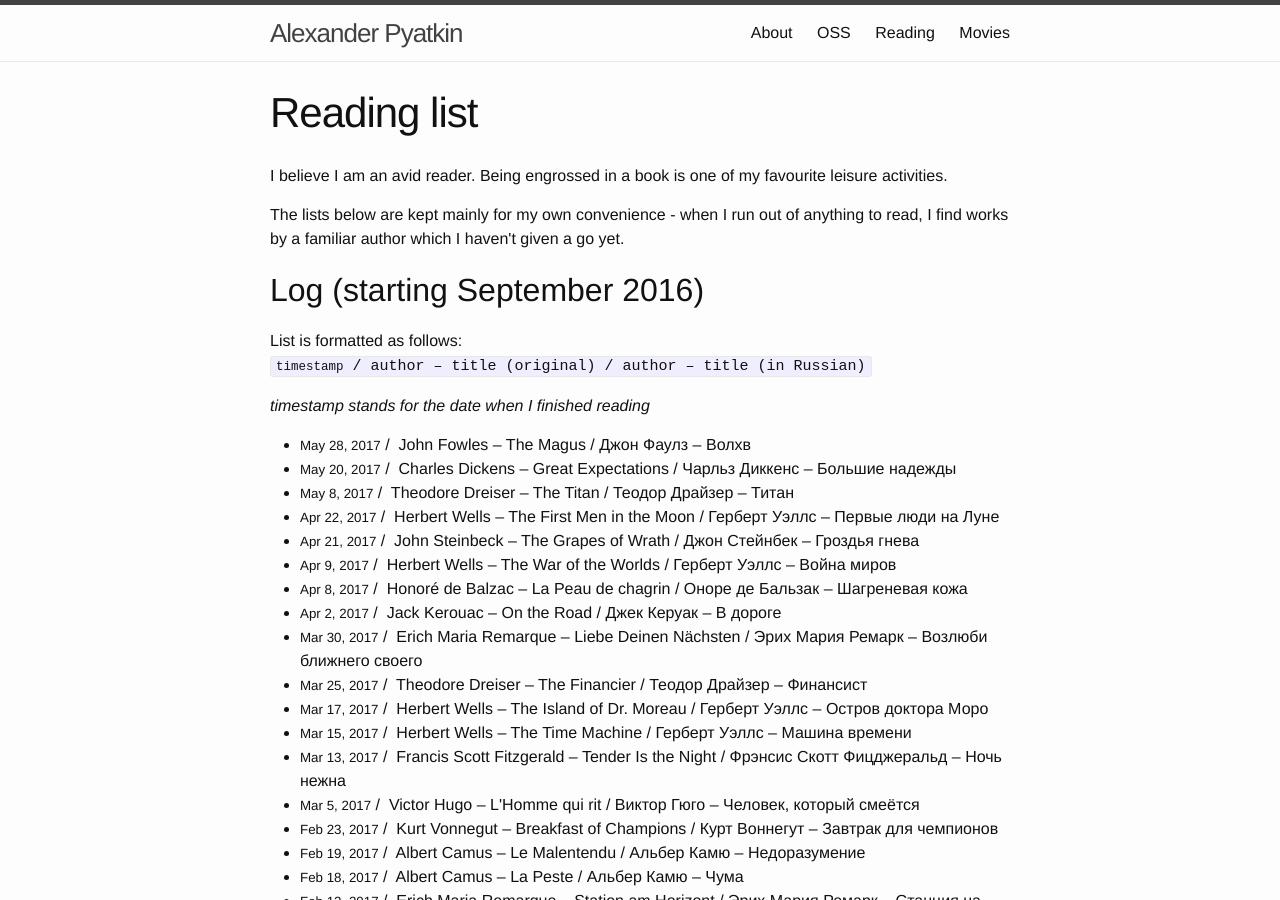
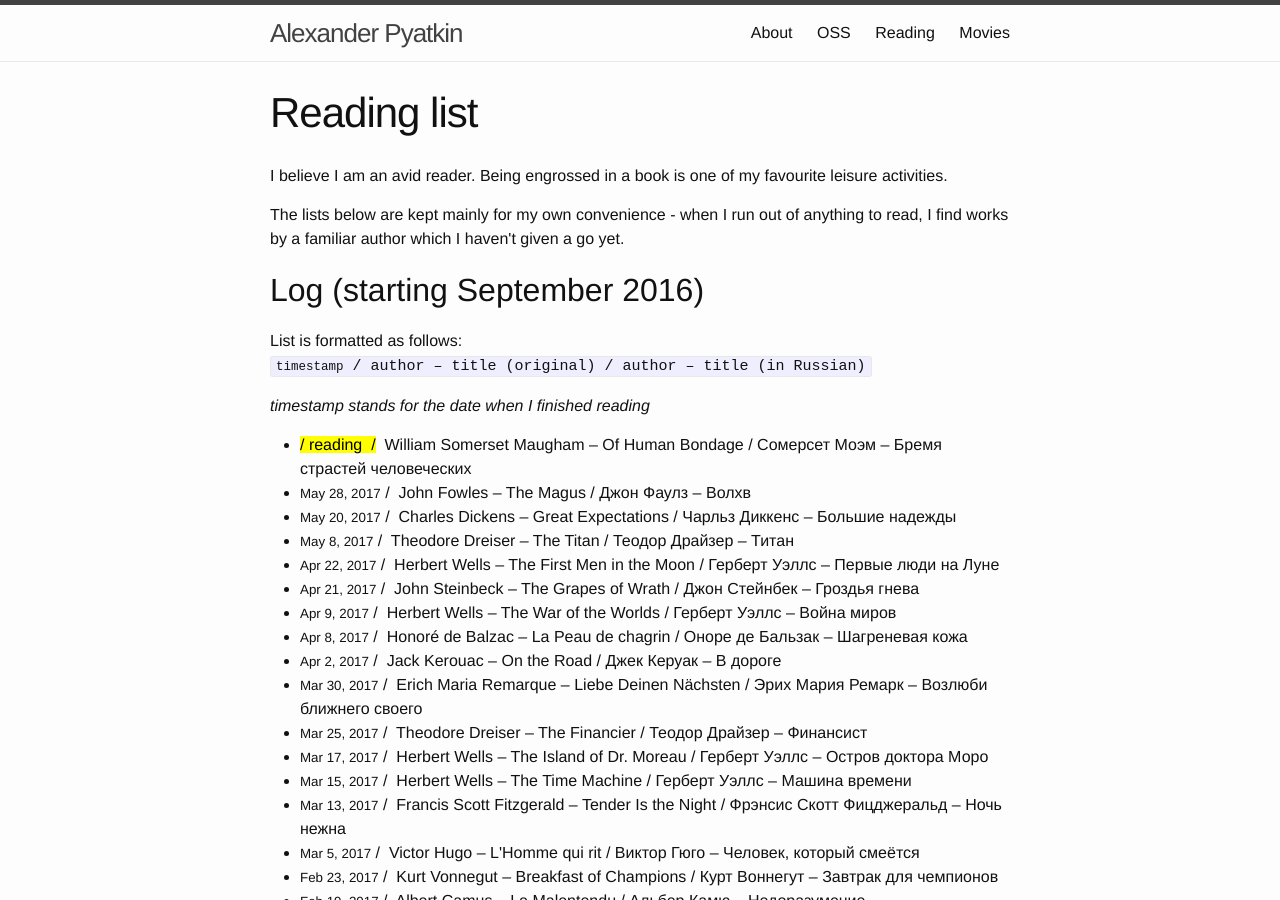
Before and after one commit to aspyatkin/personal-website, a Jekyll site: the page built from reading-list.md, in a window 1280 px wide and 900 px high. Built offline with Jekyll 4.4.1, drawn with Linux system fonts in a browser that asks for light colours.

Commit message:
Update reading list

```diff
--- a/reading-list.md
+++ b/reading-list.md
@@ -5,6 +5,14 @@ short_title: Reading
 permalink: /reading-list/
 top_ndx: 3
 log_list:
+  - reading: yes
+    original:
+      author: 'William Somerset Maugham'
+      title: 'Of Human Bondage'
+    russian:
+      author: 'Сомерсет Моэм'
+      title: 'Бремя страстей человеческих'
+
   - date: 'May 28, 2017'
     original:
       author: 'John Fowles'
```
